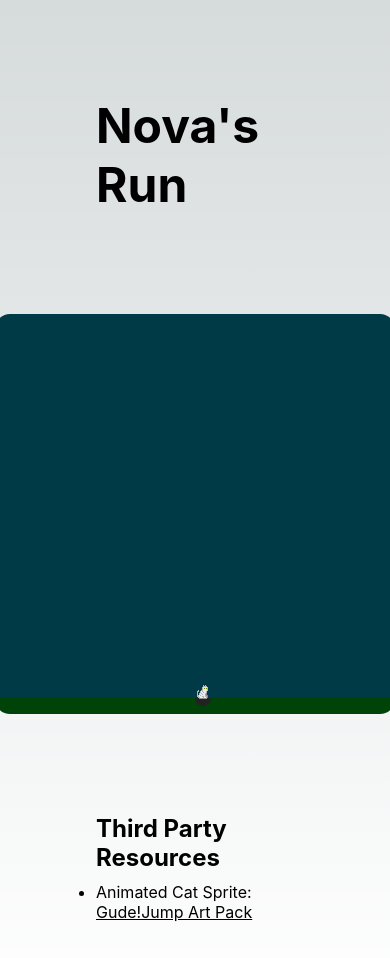
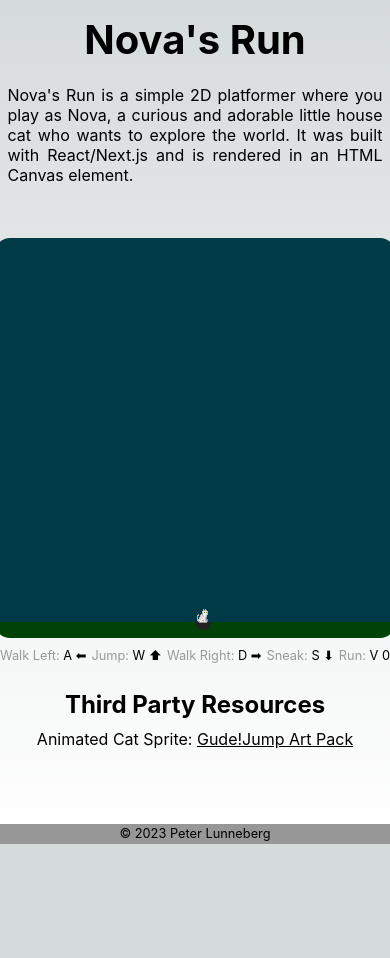
Before and after one commit to nemesisx00/nemesisx00.github.io, a Next.js app in the folder subprojects/novas-run/: page / in a window 390 px wide. Shown: the top 958 px of the page. After the commit the page ends 844 px from the top, so only its background shows below. Built offline with nearby package versions, Linux system fonts and the light colour scheme.

Commit message:
First Draft

```diff
--- a/subprojects/novas-run/src/app/page.module.css
+++ b/subprojects/novas-run/src/app/page.module.css
@@ -3,15 +3,21 @@
 	align-items: center;
 	display: flex;
 	flex-direction: column;
-	justify-content: flex-start;
+	justify-content: space-evenly;
 	min-height: 100vh;
-	padding: 6rem;
 }
 
-.main h1
+.main > h1
 {
+	flex-grow: 0.25;
 	font-size: 3em;
-	margin-bottom: 100px;
+	margin-top: 50px;
+}
+
+.description
+{
+	text-align: justify;
+	width: 650px;
 }
 
 .game
@@ -19,9 +25,9 @@
 	align-items: center;
 	display: flex;
 	flex-direction: column;
+	flex-grow: 0.5;
 	justify-content: center;
 	min-height: 400px;
-	margin-bottom: 100px;
 }
 
 .game canvas
@@ -31,13 +37,19 @@
 	width: 720px;
 }
 
-@media screen and (max-width: 720px)
+.gameControls
 {
-	.game canvas
-	{
-		height: 400px;
-		width: 400px;
-	}
+	align-items: center;
+	display: flex;
+	flex-direction: row;
+	justify-content: space-evenly;
+	margin-top: 10px;
+	width: 720px;
+}
+
+.gameControls span label
+{
+	color: #999;
 }
 
 .attributions
@@ -45,6 +57,7 @@
 	align-items: center;
 	display: flex;
 	flex-direction: column;
+	flex-grow: 1;
 	justify-content: flex-start;
 }
 
@@ -55,3 +68,47 @@
 }
 .attributions a:hover { font-size: 1.05em; }
 .attributions h2 { margin-bottom: 10px; }
+.attributions li { list-style: none; }
+
+.footer
+{
+	background-color: rgba(50, 50, 50, 0.5);
+	display: flex;
+	flex-direction: row;
+	font-size: 0.8em;
+	justify-content: center;
+	line-height: 20px;
+	margin-top: 50px;
+	min-height: 20px;
+	width: 100%;
+}
+
+@media screen and (max-width: 720px)
+{
+	.main > h1
+	{
+		font-size: 2.5em;
+		margin-top: 15px;
+	}
+
+	.description
+	{
+		flex-grow: 1;
+		margin-top: 15px;
+		width: 375px;
+	}
+
+	.game
+	{
+		flex-grow: 1;
+		margin: 15px 0;
+	}
+
+	.game canvas { width: 400px; }
+
+	.gameControls
+	{
+		font-size: 0.8em;
+		width: 400px;
+	}
+}
--- a/subprojects/novas-run/src/app/page.tsx
+++ b/subprojects/novas-run/src/app/page.tsx
@@ -9,8 +9,21 @@ export default function Home()
 		<main className={styles.main}>
 			<h1>Nova's Run</h1>
 
+			<p className={styles.description}>
+				Nova's Run is a simple 2D platformer where you play as Nova, a curious
+				and adorable little house cat who wants to explore the world. It was
+				built with React/Next.js and is rendered in an HTML Canvas element.
+			</p>
+
 			<div className={styles.game}>
 				<Game></Game>
+				<div className={styles.gameControls}>
+					<span><label>Walk Left:</label> A ⬅</span>
+					<span><label>Jump:</label> W ⬆</span>
+					<span><label>Walk Right:</label> D ➡</span>
+					<span><label>Sneak:</label> S ⬇</span>
+					<span><label>Run:</label> V 0</span>
+				</div>
 			</div>
 
 			<div className={styles.attributions}>
@@ -19,6 +32,8 @@ export default function Home()
 					<li>Animated Cat Sprite: <a href="https://opengameart.org/content/gudejump-art-pack">Gude!Jump Art Pack</a></li>
 				</ul>
 			</div>
+
+			<div className={styles.footer}>© 2023 Peter Lunneberg</div>
 		</main>
 	)
 }
```
